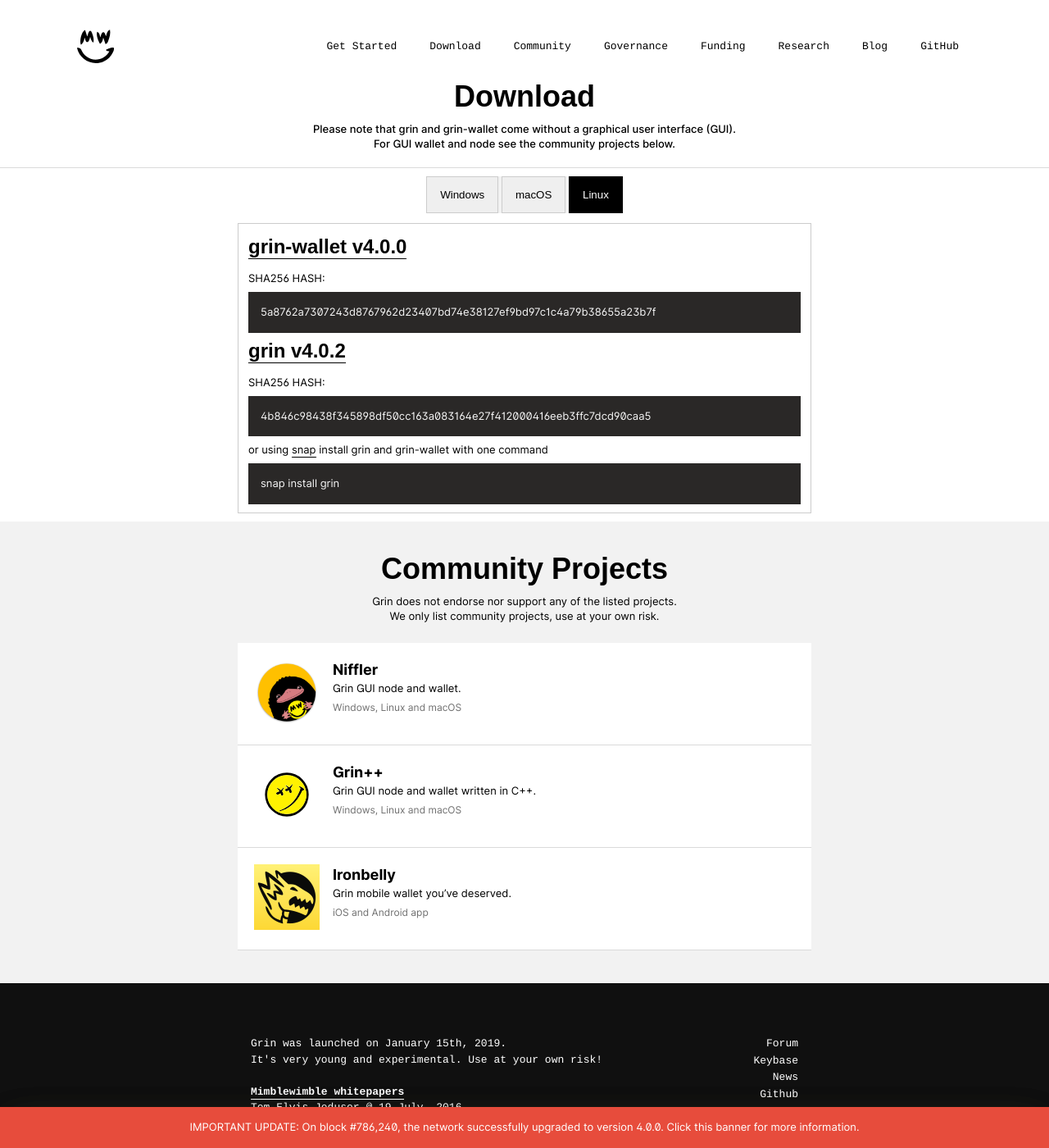
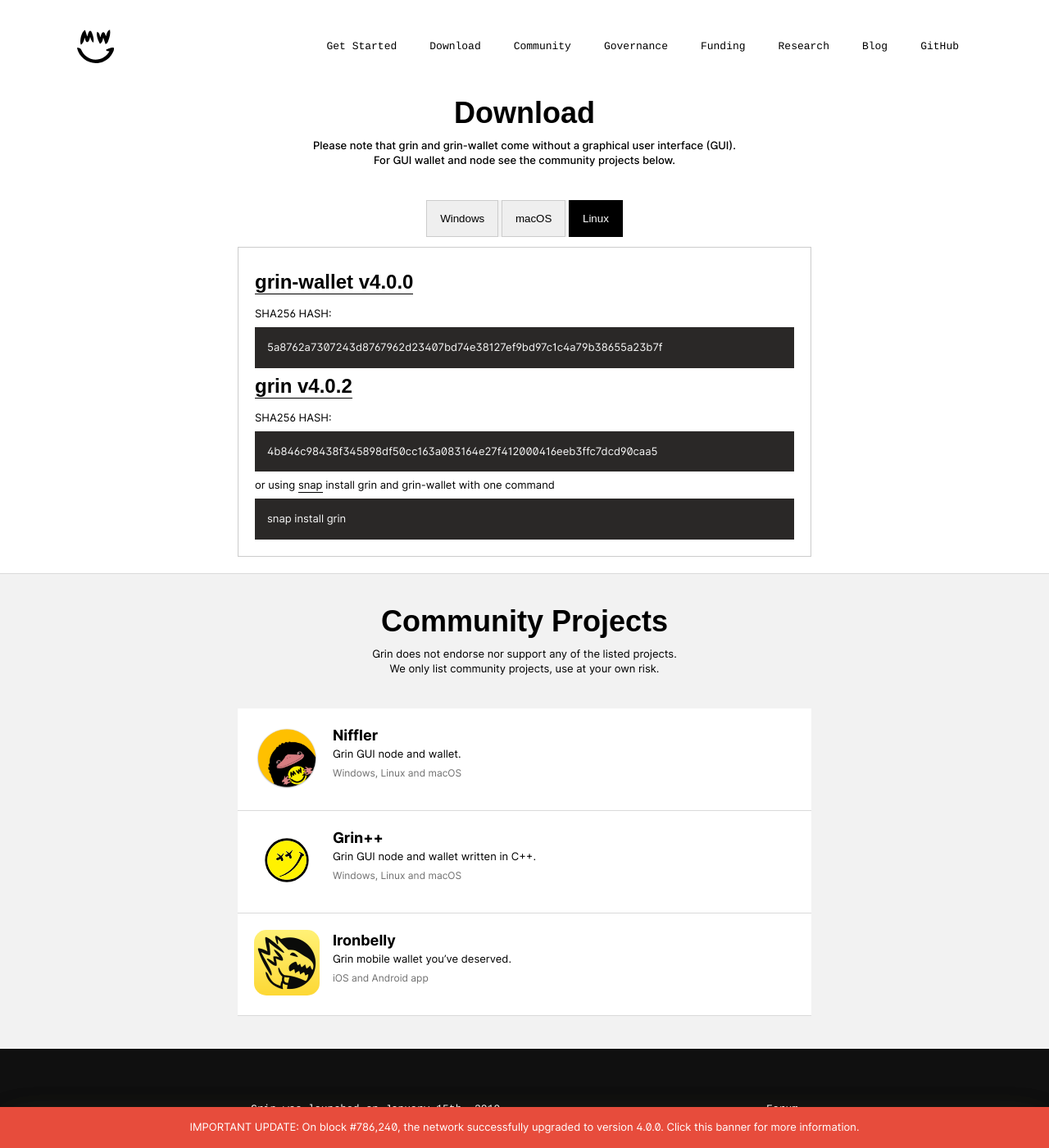
Before and after one commit to mimblewimble/site, a Jekyll site: the page built from download.html, in a window 1280 px wide and 1400 px high. Shown: the whole window at 82% size. Built offline with Jekyll 4.4.1, drawn with Linux system fonts in a browser that asks for light colours; nearby versions of some CDN libraries.

Commit message:
Design improvement for 'Download' page

```diff
--- a/_sass/download.scss
+++ b/_sass/download.scss
@@ -1,7 +1,6 @@
 .download-heading {
   text-align: center;
-  padding :20px;
-  border-bottom: 1px solid #dadada;
+  padding: 40px 20px 30px 20px;
   background-color: white;
   p {
     max-width: 600px;
@@ -35,6 +34,7 @@
 .site.pad.community-pad {
   padding-top: 40px;
   padding-bottom: 40px;
+  border-top: 1px solid #dadada;
 }
 
 .community {
@@ -54,7 +54,7 @@
   text-align: center;
 }
 .community-content {
-  margin-top: 24px;
+  margin-top: 40px;
   background-color: white;
 }
 .community-row {
@@ -66,6 +66,7 @@
   height: 80px;
   width: 80px;
   margin-right: 16px;
+  border-radius: 15px;
 }
 .community-row-content {
   margin-top: 4px;
@@ -123,10 +124,9 @@
 /* Style the tab content */
 .tabcontent {
   display: none;
-  padding: 6px 12px;
-  padding-bottom: 10px;
+  padding: 20px;
   border: 1px solid #ccc;
-  margin-bottom: 10px;
+  margin-bottom: 20px;
   a {
     margin-bottom:10px;
   }
```
